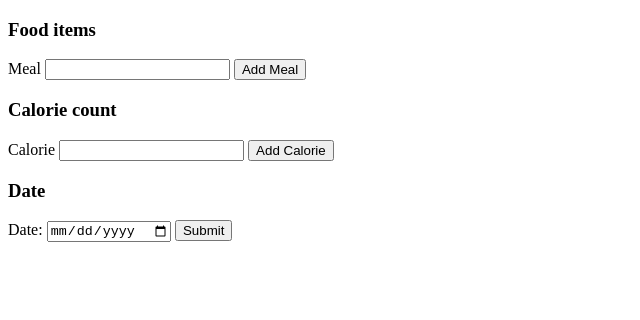
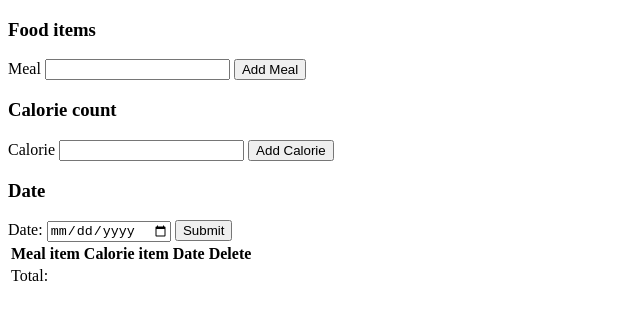
Before and after one commit to clouded-cloud/Calorie-tracker, a plain HTML site: page index.html in a window 1280 px wide. Shown: the whole page, without its empty margins (0-640 px from the left). Drawn offline with Linux system fonts and the light colour scheme.

Commit message:
add calories table

```diff
--- a/index.html
+++ b/index.html
@@ -35,5 +35,29 @@
                 <input type="date" id="Date" name="Date">
                 <input type="submit">
             </div>
+
+            <section>
+                <div id="calories table">
+                    <table>
+                        <thead>
+                            <tr>
+                             <th>Meal item</th>
+                             <th>Calorie item</th>
+                             <th>Date</th>
+                             <th>Delete</th>
+                            </tr>
+                        </thead>
+                         <tbody id="calories table">
+
+            </tbody>
+            <tfoot>
+                <td>Total:</td>
+                <td id="total-amount-calories"></td>
+                <td></td>
+                <td></td>
+            </tfoot>
+                    </table>
+
+            </section>
 </body>
 </html>
```
